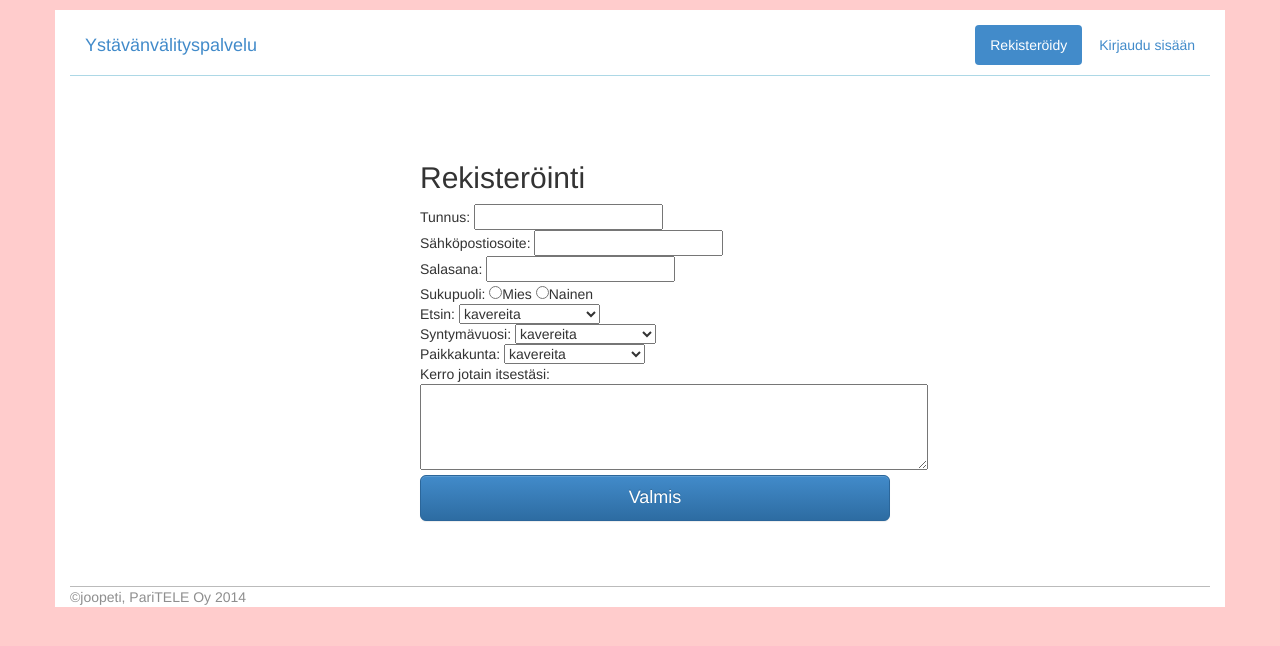
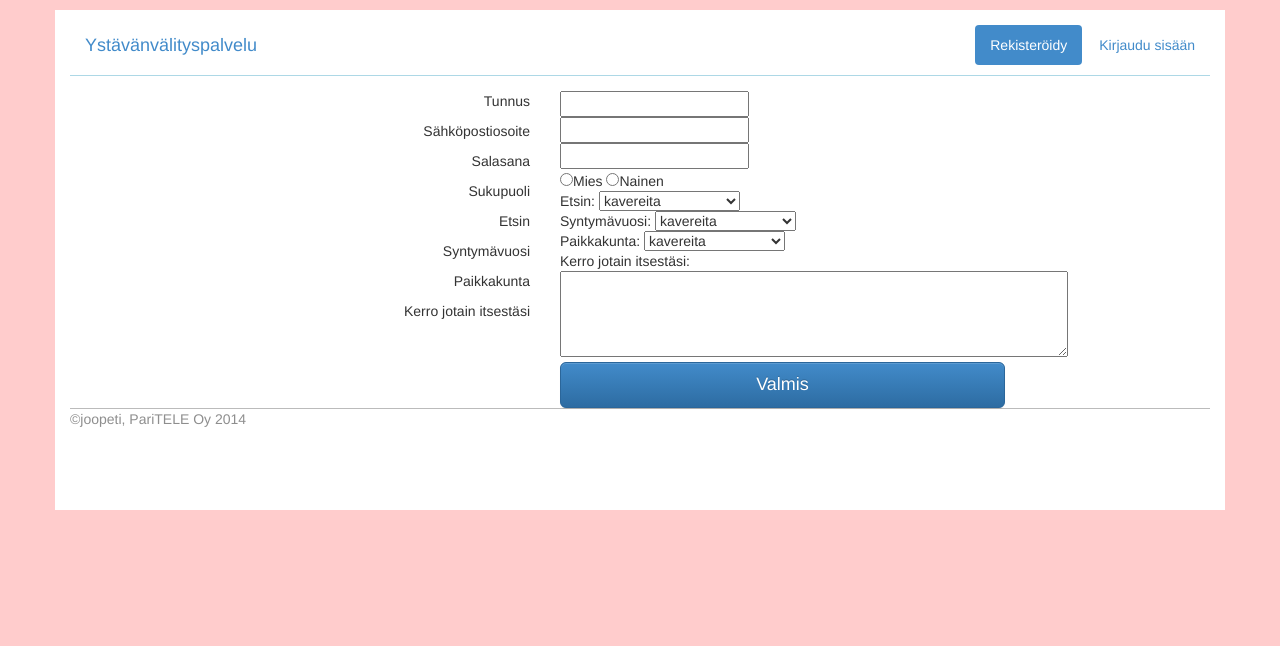
Before and after one commit to joope/TiKaSo, a PHP site: page /html-demo/rekisterointi.html in a window 1280 px wide. Shown: the top 646 px of the page. Run offline with PHP 8.4, Linux system fonts and the light colour scheme.

Commit message:
muokattiin rekisteröintisivua

```diff
--- a/css/main.css
+++ b/css/main.css
@@ -48,6 +48,10 @@
     border-bottom: thin solid;
     border-bottom-color: lightblue;
 }
+.oikealaita{
+    text-align: right;
+    padding-top: 15px;
+}
 
 body {
     padding-top: 10px;
@@ -57,7 +61,7 @@ body {
 
 .form-signin {
     max-width: 500px;
-    padding: 15px;
+    padding-top: 15px;
     margin: 0 auto;
 }
 .form-signin .form-signin-heading,
--- a/html-demo/rekisterointi.html
+++ b/html-demo/rekisterointi.html
@@ -18,13 +18,24 @@
                 <li class="navbar-right"><a href="kirjautuminen.html">Kirjaudu sisään</a></li>
                 <li class="active navbar-right"><a href="rekisterointi.html">Rekisteröidy</a></li>
             </ul>
-            <div class="container kirjautuminen">
-                <form class="form-signin" role="form" id="lomake">
-                    <h2 class="form-signin-heading">Rekisteröinti</h2>
-                    Tunnus: <input type="text" name="firstname"><br>
-                    Sähköpostiosoite: <input type="text" name="email"><br>
-                    Salasana: <input type="text" name="lastname"><br>
-                    Sukupuoli: <input type="radio" name="sex" value="male">Mies
+            <div class="container row">
+                <div class="col-md-5 oikealaita">
+                    <p>Tunnus</p>
+                    <p>Sähköpostiosoite</p>
+                    <p>Salasana</p>
+                    <p>Sukupuoli</p>
+                    <p>Etsin</p>
+                    <p>Syntymävuosi</p>
+                    <p>Paikkakunta</p>
+                    <p>Kerro jotain itsestäsi</p>
+
+                </div>
+                <div class="col-md-5">
+                    <form class="form-signin" role="form" id="lomake">
+                    <input type="text" name="firstname"><br>
+                    <input type="text" name="email"><br>
+                    <input type="text" name="lastname"><br>
+                    <input type="radio" name="sex" value="male">Mies
                     <input type="radio" name="sex" value="female">Nainen <br>
                     Etsin: <select name="etsin">
                         <option value="Kavereita">kavereita</option>
@@ -50,6 +61,9 @@
 
                     <button class="btn btn-lg btn-primary btn-block" type="submit">Valmis</button>
                 </form>
+
+                </div>
+
             </div>
             <footer class="lopuke">
                 ©joopeti, PariTELE Oy 2014
```
